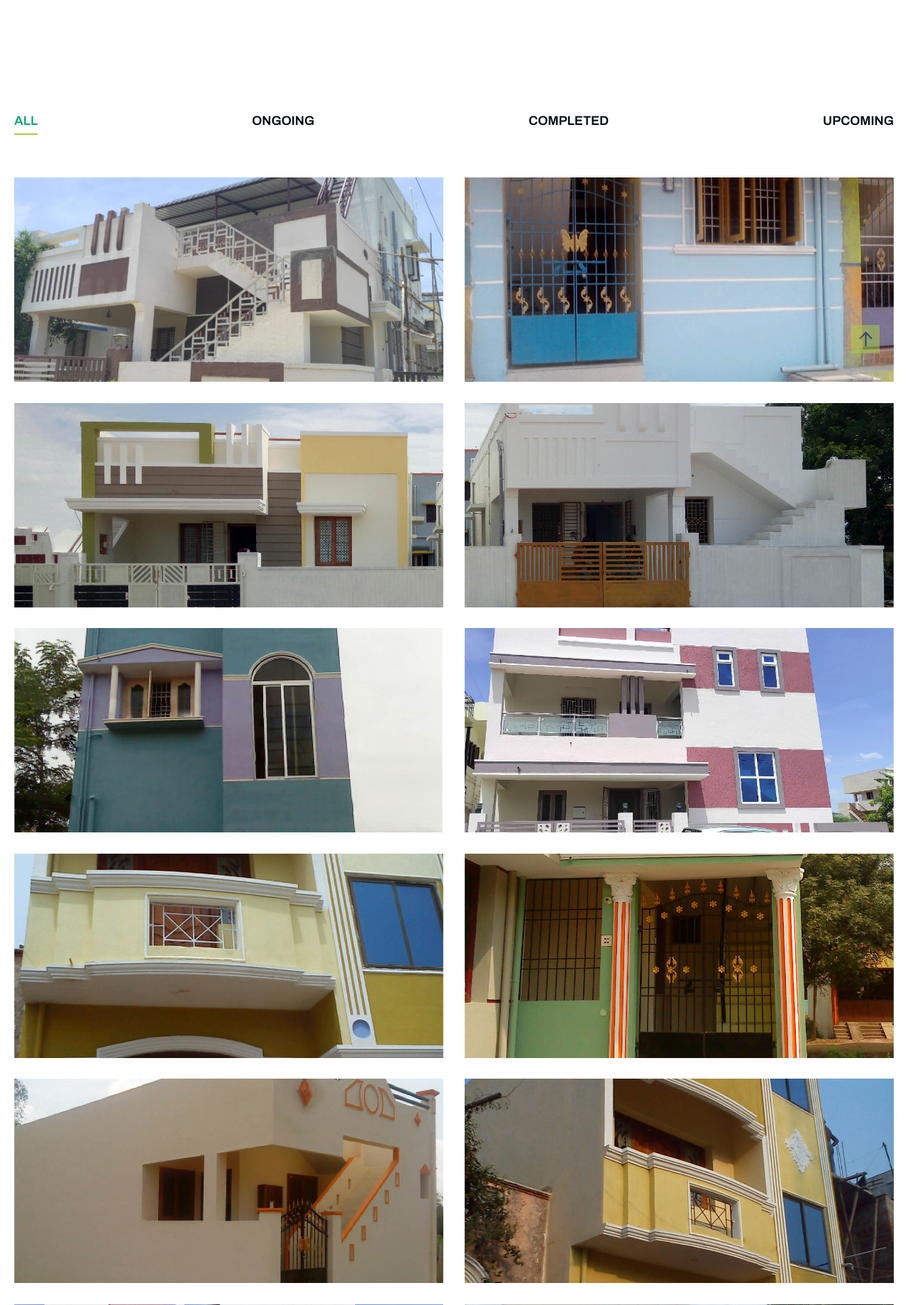
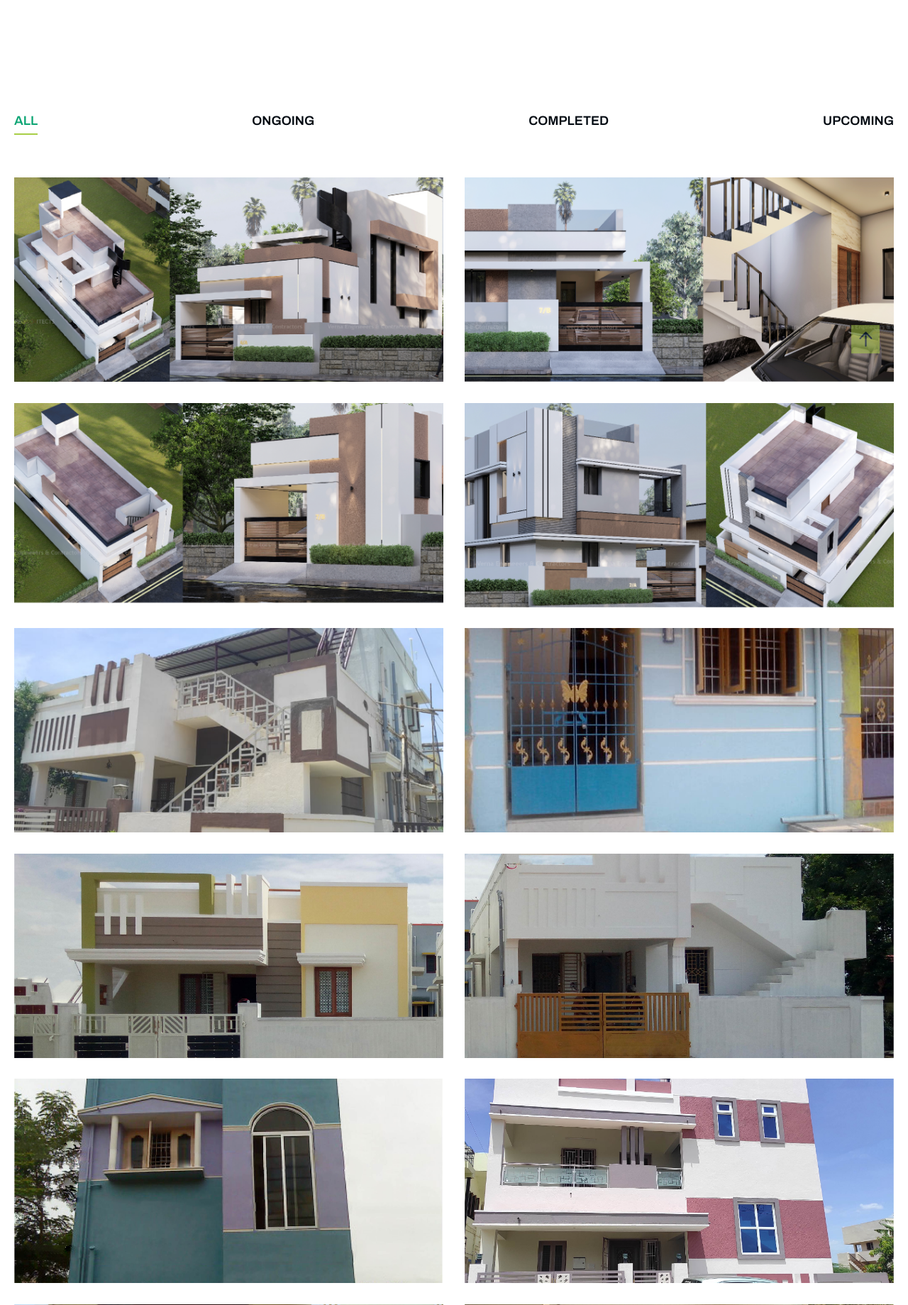
Before and after one commit to raja-murugan/verna-construction, a PHP site: page /gallery.php in a window 1280 px wide. Shown: the part 402-2241 px from the top of the page at 71% size. Run offline with PHP 8.4, Linux system fonts and the light colour scheme; some web fonts are replaced.

Commit message:
Live Update

```diff
--- a/gallery.php
+++ b/gallery.php
@@ -85,6 +85,60 @@
                 <li class=list-item><a data-target=Upcoming class=gallery_filters-filter href=#>Upcoming</a></li>
             </ul>
                 <div class=gallery_masonry data-role=gallery>
+
+
+                <figure class=gallery_masonry-item data-groups='["Upcoming"]'><a
+                        class="aspect aspect--13x9" href="img/gallery/06full.jpg" data-caption="Image caption"
+                        data-role=gallery-link>
+                        <div class=aspect__inner>
+                            <picture>
+                                <image class="lazy" src="img/gallery/Asset 13-50.png" alt="Image caption">
+                            </picture>
+                        </div>
+                        <div class=overlay>
+                            <h4 class=overlay_caption>Verna Engineers & Contractors</h4><span
+                                class=overlay_label>Tiruchirappalli, Tamil Nadu</span>
+                        </div>
+                    </a></figure>
+                    <figure class=gallery_masonry-item data-groups='["Upcoming"]'><a
+                        class="aspect aspect--13x9" href="img/gallery/06full.jpg" data-caption="Image caption"
+                        data-role=gallery-link>
+                        <div class=aspect__inner>
+                            <picture>
+                                <image class="lazy" src="img/gallery/Asset 13-70.png" alt="Image caption">
+                            </picture>
+                        </div>
+                        <div class=overlay>
+                            <h4 class=overlay_caption>Verna Engineers & Contractors</h4><span
+                                class=overlay_label>Tiruchirappalli, Tamil Nadu</span>
+                        </div>
+                    </a></figure>
+                    <figure class=gallery_masonry-item data-groups='["Upcoming"]'><a
+                        class="aspect aspect--13x9" href="img/gallery/06full.jpg" data-caption="Image caption"
+                        data-role=gallery-link>
+                        <div class=aspect__inner>
+                            <picture>
+                                <image class="lazy" src="img/gallery/Asset 13-60.png" alt="Image caption">
+                            </picture>
+                        </div>
+                        <div class=overlay>
+                            <h4 class=overlay_caption>Verna Engineers & Contractors</h4><span
+                                class=overlay_label>Tiruchirappalli, Tamil Nadu</span>
+                        </div>
+                    </a></figure>
+                    <figure class=gallery_masonry-item data-groups='["Upcoming"]'><a
+                        class="aspect aspect--13x9" href="img/gallery/06full.jpg" data-caption="Image caption"
+                        data-role=gallery-link>
+                        <div class=aspect__inner>
+                            <picture>
+                                <image class="lazy" src="img/gallery/Asset 13-80.png" alt="Image caption">
+                            </picture>
+                        </div>
+                        <div class=overlay>
+                            <h4 class=overlay_caption>Verna Engineers & Contractors</h4><span
+                                class=overlay_label>Tiruchirappalli, Tamil Nadu</span>
+                        </div>
+                    </a></figure>
                     <figure class=gallery_masonry-item data-groups='["Completed"]'><a
                         class="aspect aspect--13x9" href="img/gallery/06full.jpg" data-caption="Image caption"
                         data-role=gallery-link>
--- a/index.php
+++ b/index.php
@@ -100,7 +100,7 @@
                             <h4 class="title">Duplex Villa </h4>
                             <span class="square highlight">1250 Sq.ft </span>
                             <span class="info">Near Panjapur, Trichy</span>
-                            <a class="link link-arrow" href="booknow.php" target="_blank">Book Now<i
+                            <a class="link link-arrow" href="booknow.php" target="_blank">Pre-Book Now<i
                                     class="icon-arrow_right icon"></i></a>
                         </div>
                         <picture>
```
Also changed, not shown: other parts of gallery.php (+30 -44 lines), css/index.min.css, img/gallery/Asset 13-50.png (added), img/gallery/Asset 13-60.png (added), img/gallery/Asset 13-70.png (added), img/gallery/Asset 13-80.png (added).
